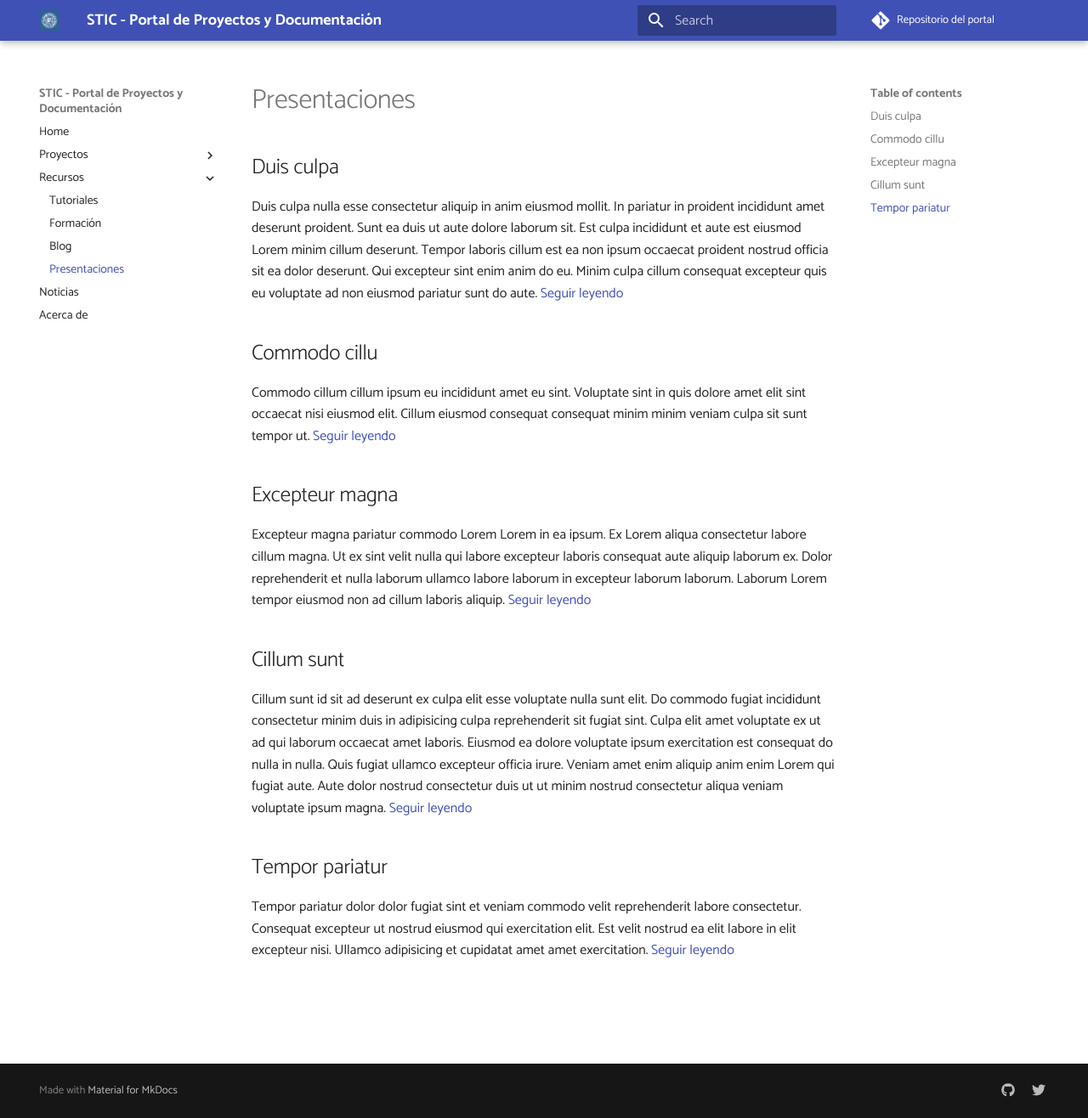
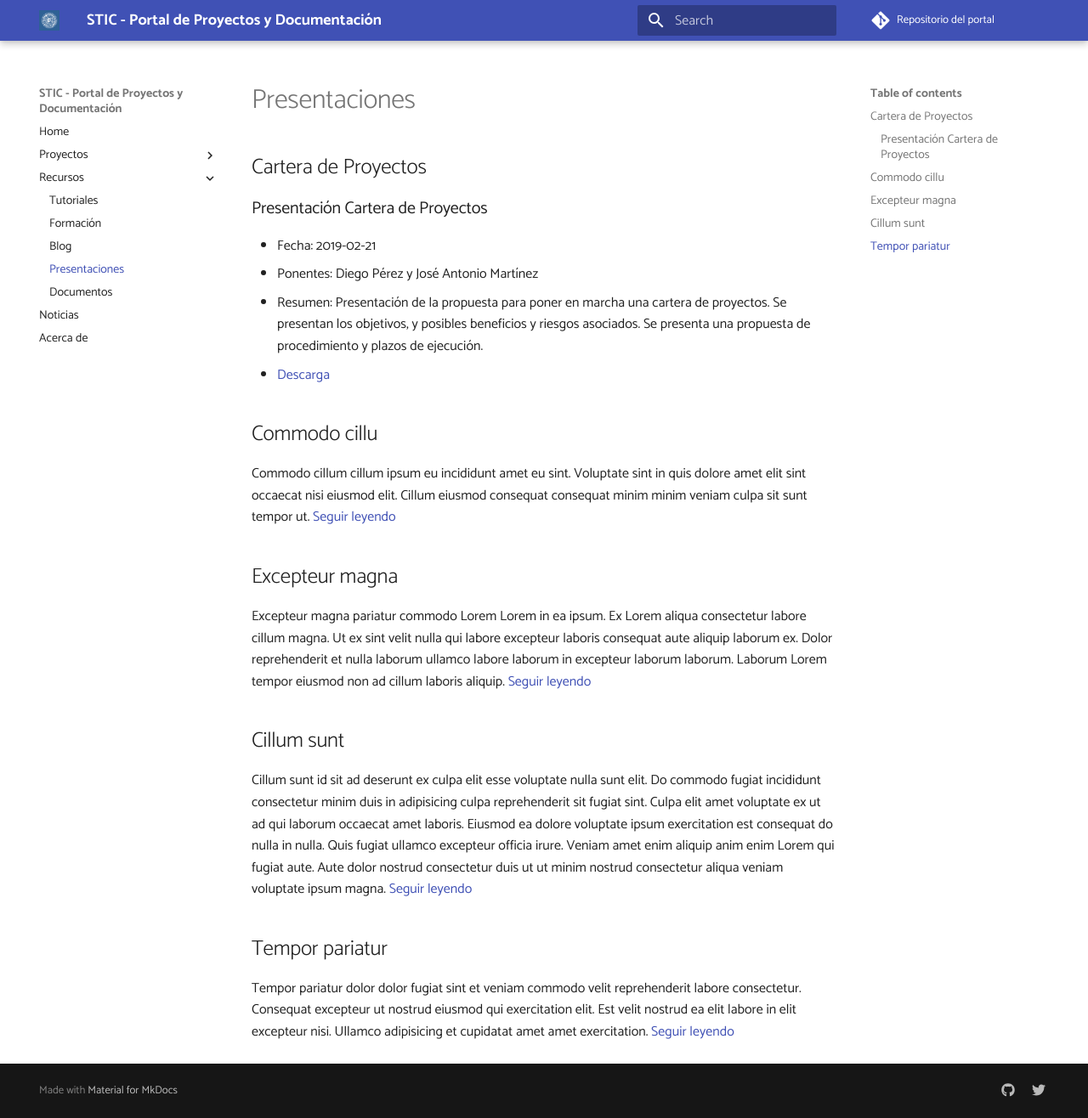
Before and after one commit to ualmtorres/portalstic, an MkDocs documentation site: the page built from docs/recursos/presentaciones.md, in a window 1280 px wide and 1316 px high. Shown: the whole window at 85% size. Built offline with MkDocs 1.6.1 and Material for MkDocs 9.7.7, drawn with Linux system fonts in a browser that asks for light colours; comment, search, counter and statistics services are not loaded.

Commit message:
Incluida Presentación Cartera de proyectos

```diff
--- a/docs/recursos/presentaciones.md
+++ b/docs/recursos/presentaciones.md
@@ -1,8 +1,13 @@
 # Presentaciones
 
-## Duis culpa
+## Cartera de Proyectos
 
-Duis culpa nulla esse consectetur aliquip in anim eiusmod mollit. In pariatur in proident incididunt amet deserunt proident. Sunt ea duis ut aute dolore laborum sit. Est culpa incididunt et aute est eiusmod Lorem minim cillum deserunt. Tempor laboris cillum est ea non ipsum occaecat proident nostrud officia sit ea dolor deserunt. Qui excepteur sint enim anim do eu. Minim culpa cillum consequat excepteur quis eu voluptate ad non eiusmod pariatur sunt do aute.  [Seguir leyendo]()
+### Presentación Cartera de Proyectos
+
+* Fecha: 2019-02-21
+* Ponentes: Diego Pérez y José Antonio Martínez
+* Resumen: Presentación de la propuesta para poner en marcha una cartera de proyectos. Se presentan los objetivos, y posibles beneficios y riesgos asociados. Se presenta una propuesta de procedimiento y plazos de ejecución.
+* [Descarga](https://alfresco.ual.es/share/page/document-details?nodeRef=workspace://SpacesStore/db8b28d2-1c7d-4765-97f6-3752ea497934)
 
 ## Commodo cillu
 
--- a/mkdocs.yml
+++ b/mkdocs.yml
@@ -12,6 +12,7 @@ nav:
     - 'Formación': 'recursos/formacion.md'
     - 'Blog': 'recursos/blog.md'
     - 'Presentaciones': 'recursos/presentaciones.md'
+    - 'Documentos': 'recursos/documentos.md'
 - Noticias: 'noticias.md'
 - Acerca de: 'about.md'
 
```
Also changed, not shown: docs/recursos/documentos.md (added, +5 -0 lines).
